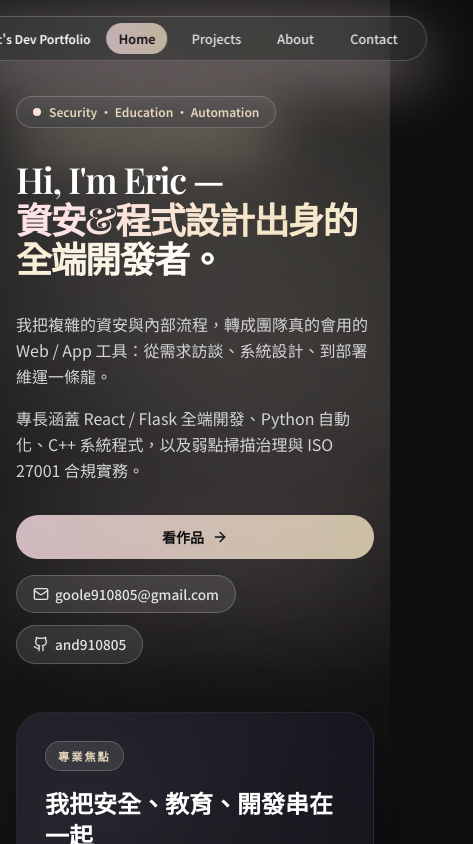
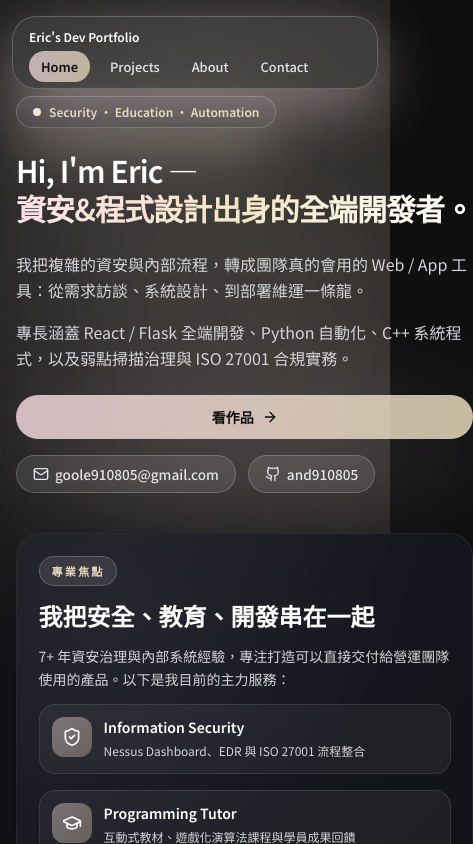
Before and after one commit to and910805/eric-s-dev-site, a React (Vite) app: page / in a window 390 px wide. Shown: the top 844 px of the page, 473 px wide, since content can reach past the window. Built offline with nearby package versions, Linux system fonts and the light colour scheme; the HTML template or start-up script is replaced by a standard one.

Commit message:
Improve mobile layout and refresh typography

```diff
--- a/src/components/Footer.jsx
+++ b/src/components/Footer.jsx
@@ -4,12 +4,12 @@
 export default function Footer() {
   return (
     <footer className="w-full border-t border-white/10 text-[0.8rem] text-zinc-400 py-8 max-w-6xl mx-auto px-4 sm:px-8">
-      <div className="flex flex-col gap-4 sm:flex-row sm:items-center sm:justify-between">
-        <div>
+      <div className="flex flex-col gap-4 text-center sm:flex-row sm:items-center sm:justify-between sm:text-left">
+        <div className="space-y-1">
           <div className="font-medium text-zinc-200">Eric&apos;s Dev Portfolio</div>
           <div className="text-zinc-500">© {new Date().getFullYear()} Eric. All rights reserved.</div>
         </div>
-        <ul className="flex flex-wrap items-center gap-3 text-zinc-300">
+        <ul className="flex flex-wrap items-center justify-center gap-3 text-zinc-300 sm:justify-end">
           {[{
             label: 'iThome 鐵人賽紀錄',
             href: 'https://ithelp.ithome.com.tw/users/20171891/ironman/8352',
--- a/src/components/Navbar.jsx
+++ b/src/components/Navbar.jsx
@@ -11,19 +11,19 @@
 
 export default function Navbar() {
   return (
-    <header className="fixed top-4 left-1/2 -translate-x-1/2 z-40">
-      <nav className="backdrop-blur-xl bg-white/10 border border-white/20 text-zinc-100 shadow-[0_20px_60px_rgba(253,225,232,0.4)] rounded-full px-4 sm:px-6 py-3 flex items-center gap-4 sm:gap-6">
-        <div className="text-xs sm:text-sm font-semibold text-white whitespace-nowrap">
+    <header className="fixed top-4 left-1/2 -translate-x-1/2 z-40 w-[calc(100%-1.5rem)] max-w-3xl">
+      <nav className="backdrop-blur-xl bg-white/10 border border-white/20 text-zinc-100 shadow-[0_20px_60px_rgba(253,225,232,0.4)] rounded-3xl px-4 py-3 sm:px-6 sm:py-3.5 flex flex-col gap-3 sm:flex-row sm:items-center sm:justify-between">
+        <div className="text-xs font-semibold text-white whitespace-nowrap sm:text-sm">
           Eric&apos;s Dev Portfolio
         </div>
-        <ul className="flex items-center gap-3 sm:gap-4 text-[0.8rem] sm:text-sm font-medium">
+        <ul className="flex flex-wrap items-center gap-2 text-[0.8rem] font-medium sm:gap-4 sm:text-sm">
           {navItems.map(item => (
             <li key={item.to}>
               <NavLink
                 to={item.to}
                 className={({ isActive }) =>
                   clsx(
-                    'px-3 py-1.5 rounded-full transition-colors duration-200',
+                    'px-3 py-1.5 rounded-full transition-colors duration-200 text-center',
                     isActive
                       ? 'bg-gradient-to-r from-blush-pink/70 to-soft-gold/70 text-ink-dark font-semibold shadow-glow-pink'
                       : 'text-zinc-200 hover:text-white hover:bg-white/10'
--- a/src/components/ProjectCard.jsx
+++ b/src/components/ProjectCard.jsx
@@ -12,8 +12,8 @@
       className="group glass-card h-full"
     >
       <div className="glass-card__inner h-full">
-        <div className="space-y-3">
-          <h3 className="text-xl font-semibold text-white font-display">
+        <div className="space-y-2.5 sm:space-y-3">
+          <h3 className="text-xl font-semibold text-white font-display leading-snug">
             {project.title}
           </h3>
           <p className="text-sm leading-relaxed text-zinc-300">
@@ -22,7 +22,7 @@
         </div>
 
         {project.tech?.length > 0 && (
-          <div className="flex flex-wrap gap-2 text-[0.7rem]">
+          <div className="flex flex-wrap gap-1.5 text-[0.7rem] sm:gap-2">
             {project.tech.map((tag) => (
               <span
                 key={tag}
@@ -34,7 +34,7 @@
           </div>
         )}
 
-        <div className="mt-auto flex flex-wrap gap-3 text-[0.8rem]">
+        <div className="mt-auto flex w-full flex-wrap gap-2.5 text-[0.8rem] sm:gap-3">
           {project.github && (
             <a
               href={project.github}
--- a/src/components/SectionContainer.jsx
+++ b/src/components/SectionContainer.jsx
@@ -2,8 +2,8 @@
 
 export default function SectionContainer({ title, subtitle, children }) {
   return (
-    <section className="mb-16">
-      <header className="mb-8 flex flex-col gap-4">
+    <section className="mb-14 sm:mb-16">
+      <header className="mb-6 flex flex-col gap-3 sm:mb-8 sm:gap-4">
         {subtitle && (
           <div className="flex items-center gap-3">
             <span className="subtle-divider" aria-hidden="true" />
--- a/src/index.css
+++ b/src/index.css
@@ -1,4 +1,4 @@
-@import url('https://fonts.googleapis.com/css2?family=Noto+Sans+TC:wght@400;500;600;700&family=Playfair+Display:wght@500;600;700&display=swap');
+@import url('https://fonts.googleapis.com/css2?family=Noto+Sans+TC:wght@400;500;600;700&family=Noto+Serif+TC:wght@500;600;700&display=swap');
 
 @tailwind base;
 @tailwind components;
@@ -7,7 +7,7 @@
 /* Global tweaks */
 body {
   @apply bg-ink-dark text-zinc-100 antialiased;
-  font-family: 'Noto Sans TC', 'Playfair Display', 'Inter', system-ui, -apple-system, BlinkMacSystemFont, 'Segoe UI', Roboto, 'Helvetica Neue', sans-serif;
+  font-family: 'Noto Sans TC', 'Noto Serif TC', 'Inter', system-ui, -apple-system, BlinkMacSystemFont, 'Segoe UI', Roboto, 'Helvetica Neue', sans-serif;
 }
 
 h1,
@@ -15,7 +15,7 @@
 h3,
 h4,
 .font-display {
-  font-family: 'Playfair Display', 'Noto Sans TC', serif;
+  font-family: 'Noto Serif TC', 'Noto Sans TC', serif;
 }
 
 .glass-card {
@@ -69,6 +69,31 @@
   gap: 1rem;
 }
 
+@media (max-width: 640px) {
+  body {
+    font-size: 15px;
+  }
+
+  .glass-card {
+    border-radius: 1.5rem;
+    padding: 1.35rem;
+  }
+
+  .glass-card__inner {
+    gap: 0.85rem;
+  }
+
+  .section-title {
+    font-size: 1.9rem;
+  }
+
+  .pill-accent {
+    padding-inline: 0.75rem;
+    padding-block: 0.4rem;
+    letter-spacing: 0.14em;
+  }
+}
+
 .pill-accent {
   @apply inline-flex items-center gap-2 rounded-full border border-white/20 bg-white/10 px-3 py-1 text-[0.7rem] font-semibold uppercase tracking-[0.25em] text-soft-gold/90;
   letter-spacing: 0.18em;
--- a/src/pages/About.jsx
+++ b/src/pages/About.jsx
@@ -20,7 +20,7 @@
         subtitle="Profile"
         title="主業 / 副業 / 開發"
       >
-        <div className="grid gap-6 md:grid-cols-3">
+        <div className="grid gap-5 sm:gap-6 md:grid-cols-3">
           <div className="glass-card">
             <div className="glass-card__inner">
               <h3 className="text-xl font-semibold text-white font-display">Information Security Expertise</h3>
@@ -84,7 +84,7 @@
         subtitle="Who I Am"
         title="關於我"
       >
-        <div className="max-w-4xl space-y-6 text-base leading-relaxed text-zinc-300">
+        <div className="max-w-4xl space-y-5 text-base leading-relaxed text-zinc-300 sm:space-y-6">
           <p>
             我是 Eric，把「安全 × 教育 × 自動化」變成有感價值的工程師。
             我打造的工具會真正進到公司內網或雲端環境，寫進 SOP 給夥伴使用。
@@ -106,7 +106,7 @@
         subtitle="Core stack"
         title="技能 / 技術堆疊"
       >
-        <ul className="grid gap-3 sm:grid-cols-2 text-[0.9rem]">
+        <ul className="grid gap-2.5 sm:grid-cols-2 text-[0.9rem]">
           {skills.map((skill, idx) => (
             <motion.li
               key={idx}
--- a/src/pages/Home.jsx
+++ b/src/pages/Home.jsx
@@ -40,23 +40,22 @@
 
   return (
     <section className="relative">
-      <div className="grid gap-12 lg:grid-cols-[minmax(0,1fr)_340px] lg:items-start">
+      <div className="grid gap-10 lg:grid-cols-[minmax(0,1fr)_340px] lg:gap-12 lg:items-start">
         {/* Headline */}
         <motion.div
           initial={{ opacity: 0, y: 20 }}
           animate={{ opacity: 1, y: 0 }}
           transition={{ duration: 0.5 }}
-          className="space-y-8"
+          className="space-y-6 sm:space-y-8"
         >
           <div className="inline-flex items-center gap-2 rounded-full border border-white/20 bg-white/10 px-4 py-1.5 text-[0.75rem] font-semibold text-soft-gold/90 shadow-[0_20px_60px_rgba(245,230,197,0.45)]">
             <span className="h-2 w-2 rounded-full bg-gradient-to-r from-blush-pink to-soft-gold shadow-glow-pink" />
             <span>Security · Education · Automation</span>
           </div>
 
-          <h1 className="text-4xl font-semibold leading-[1.1] tracking-[-0.04em] text-white sm:text-5xl">
-            Hi, I&apos;m Eric —
-            <br />
-            <span className="bg-gradient-to-r from-blush-pink via-soft-gold to-white bg-clip-text text-transparent">
+          <h1 className="text-3xl font-semibold leading-tight tracking-[-0.03em] text-white sm:text-5xl sm:leading-[1.1]">
+            Hi, I&apos;m Eric —{' '}
+            <span className="whitespace-nowrap bg-gradient-to-r from-blush-pink via-soft-gold to-white bg-clip-text text-transparent">
               資安&程式設計出身的全端開發者。
             </span>
           </h1>
@@ -134,7 +133,7 @@
         initial={{ opacity: 0, y: 20 }}
         animate={{ opacity: 1, y: 0 }}
         transition={{ duration: 0.6, delay: 0.2 }}
-        className="mt-14 grid gap-5 sm:grid-cols-3 text-[0.85rem]"
+        className="mt-12 sm:mt-14 grid gap-4 sm:gap-5 sm:grid-cols-3 text-[0.85rem]"
       >
         {quickStats.map((item) => (
           <li key={item.stat} className="glass-card">
@@ -151,13 +150,13 @@
         initial={{ opacity: 0, y: 24 }}
         animate={{ opacity: 1, y: 0 }}
         transition={{ duration: 0.6, delay: 0.3 }}
-        className="mt-16 space-y-8"
+        className="mt-14 sm:mt-16 space-y-6 sm:space-y-8"
       >
         <p className="text-base leading-relaxed text-zinc-200">
           我希望透過「安全 × 教育 × 自動化」三個面向，將技術轉化為實際價值的應用。
         </p>
 
-        <div className="grid gap-6 md:grid-cols-3 text-sm">
+        <div className="grid gap-5 sm:gap-6 md:grid-cols-3 text-sm">
           {[
             {
               title: 'Information Security',
--- a/src/pages/Projects.jsx
+++ b/src/pages/Projects.jsx
@@ -17,7 +17,7 @@
         </div>
       </SectionContainer>
 
-      <div className="grid gap-8 md:grid-cols-2 xl:grid-cols-3">
+      <div className="grid gap-6 sm:gap-7 md:grid-cols-2 xl:grid-cols-3">
         {projects.map((p) => (
           <ProjectCard key={p.title} project={p} />
         ))}
--- a/tailwind.config.js
+++ b/tailwind.config.js
@@ -14,7 +14,7 @@
       fontFamily: {
         sans: [
           '"Noto Sans TC"',
-          '"Playfair Display"',
+          '"Noto Serif TC"',
           'Inter',
           'system-ui',
           '-apple-system',
@@ -24,7 +24,7 @@
           '"Helvetica Neue"',
           'sans-serif',
         ],
-        display: ['"Playfair Display"', '"Noto Sans TC"', 'serif'],
+        display: ['"Noto Serif TC"', '"Noto Sans TC"', 'serif'],
       },
     },
   },
```
